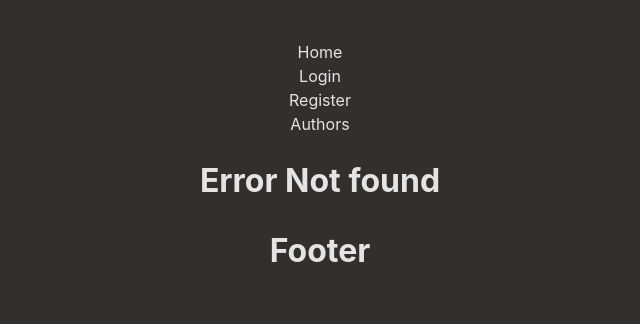
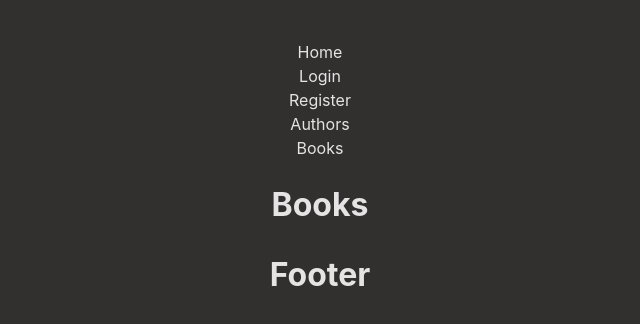
Before and after one commit to guillermogm/libraryReact, a React (Vite) app: page /books in a window 1280 px wide. Before the commit this address had no page. Shown: the top 324 px of the page, without its empty margins (320-960 px from the left). Built offline with nearby package versions, Linux system fonts and the light colour scheme; no server answers.

Commit message:
feat: get books view

```diff
--- a/src/components/Header/Header.jsx
+++ b/src/components/Header/Header.jsx
@@ -10,6 +10,7 @@ export const Header = () => {
       <CSurfer path="/login" content="Login" />
       <CSurfer path="/register" content="Register" />
       <CSurfer path="/authors" content="Authors" />
+      <CSurfer path="/books" content="Books" />
     </>
   )
 }
--- a/src/main.jsx
+++ b/src/main.jsx
@@ -5,9 +5,9 @@ import './index.css'
 import { BrowserRouter } from "react-router-dom";
 
 ReactDOM.createRoot(document.getElementById('root')).render(
-  <React.StrictMode>
+  // <React.StrictMode>
     <BrowserRouter>
     <App />
-    </BrowserRouter>
-  </React.StrictMode>,
+    </BrowserRouter>,
+  {/* </React.StrictMode> */}
 )
--- a/src/views/Body/Body.jsx
+++ b/src/views/Body/Body.jsx
@@ -5,6 +5,7 @@ import { Home } from '../Home/Home'
 import { NotFound } from '../NotFound/NotFound'
 import { Register } from '../Register/Register'
 import { Authors } from '../Authors/Authors'
+import { Books } from '../Books/Books'
 
 export const Body = () => {
   return (
@@ -14,6 +15,7 @@ export const Body = () => {
         <Route path="/login" element={<Login />}/>
         <Route path="/register" element={<Register />}/>
         <Route path="/authors" element={<Authors />} />
+        <Route path="/books" element={<Books />} />
         <Route path="/" element={<Home/>}/>
     </Routes>
     </>
--- /dev/null
+++ b/src/views/Books/Books.jsx
@@ -0,0 +1,18 @@
+import React, { useEffect } from 'react'
+
+export const Books = () => {
+    useEffect(() => {
+      console.log("EFFECT");
+      fetch("http://localhost:4000/api/books").then (res=> {
+        console.log(res);
+      }).catch(e=>{
+        console.log(e);
+      })
+    })
+
+  return (
+    <>
+        <h1>Books</h1>
+    </>
+  )
+}
```
